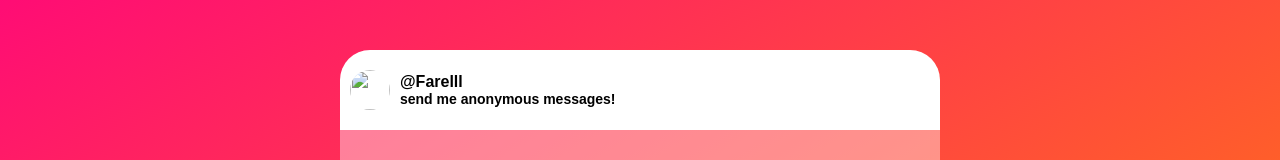
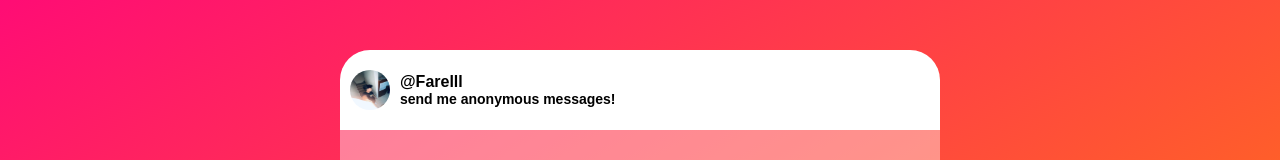
Before and after one commit to burndevl/ngll, a plain HTML site: page index.html in a window 1280 px wide. Shown: the part 134-294 px from the top of the page. Drawn offline with Linux system fonts and the light colour scheme; some packages are replaced by stand-ins of ours; a script that the page names is missing.

Commit message:
Update index.html

```diff
--- a/index.html
+++ b/index.html
@@ -16,7 +16,7 @@
     <div class="container">
         <div class="wrapper">
             <div class="logo">
-                <img src="farel.jpg" alt="">
+                <img src="Farelll.jpg" alt="">
                 <div class="xc">
                     <p class="nama">@Farelll</p>
                     <p class="xt">send me anonymous messages!</p>
```
